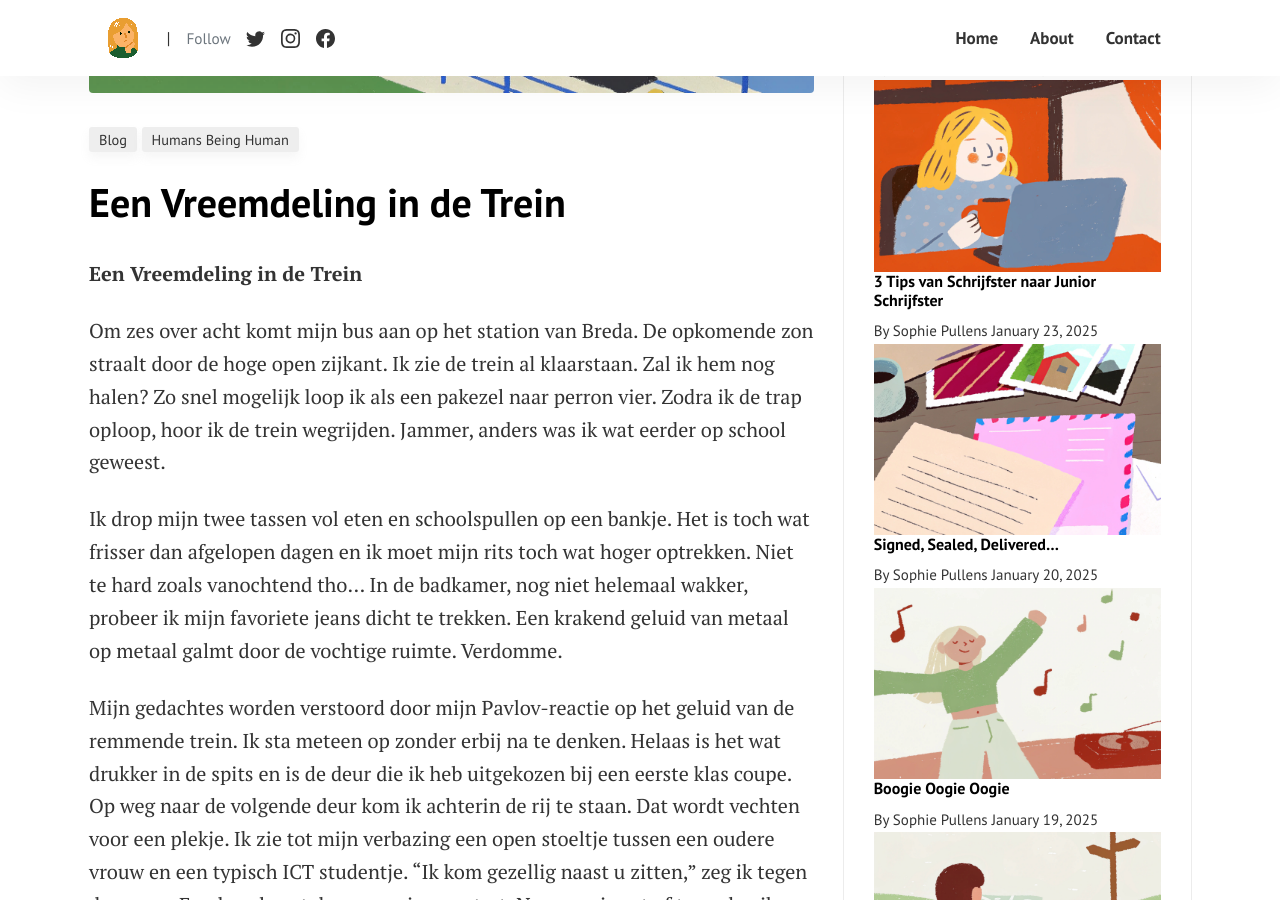
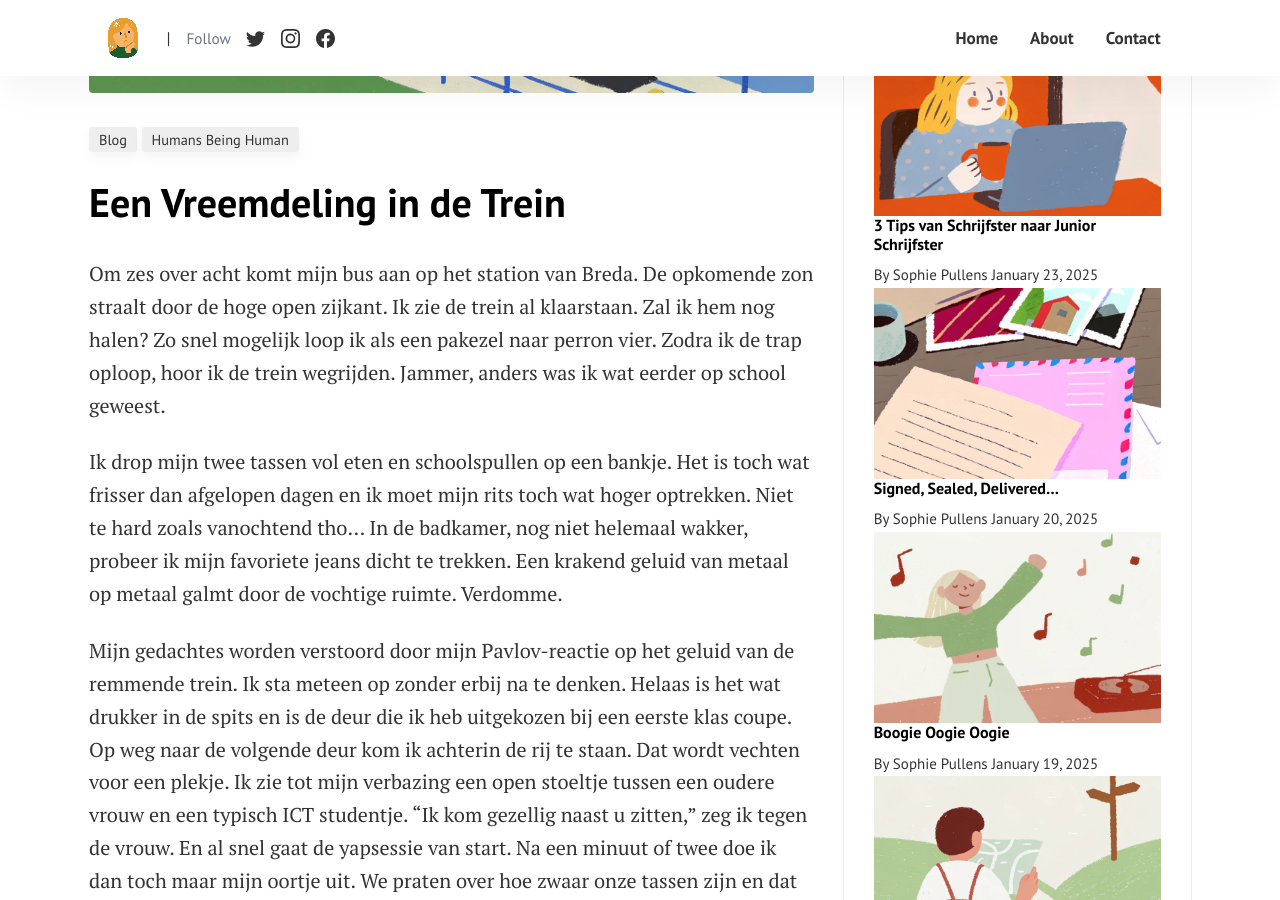
Before and after one commit to SoofsFilosophie/soofsfilosophie.github.io, a Jekyll site: the page built from _posts/2025-02-26-Een-Vreemdeling-In-De-Trein.md, in a window 1280 px wide and 900 px high, scrolled down 506 px. Built offline with Jekyll 4.4.1, drawn with Linux system fonts in a browser that asks for light colours; comment, search, counter and statistics services are not loaded.

Commit message:
Update 2025-02-26-Een-Vreemdeling-In-De-Trein.md

```diff
--- a/_posts/2025-02-26-Een-Vreemdeling-In-De-Trein.md
+++ b/_posts/2025-02-26-Een-Vreemdeling-In-De-Trein.md
@@ -5,7 +5,6 @@ categories: [Blog, Humans being Human]
 image: assets/images/9.jpg
 ---
 
-**Een Vreemdeling in de Trein**
 
 Om zes over acht komt mijn bus aan op het station van Breda. De opkomende zon straalt door de hoge open zijkant. Ik zie de trein al klaarstaan. Zal ik hem nog halen? Zo snel mogelijk loop ik als een pakezel naar perron vier. Zodra ik de trap oploop, hoor ik de trein wegrijden. Jammer, anders was ik wat eerder op school geweest.
 
```
